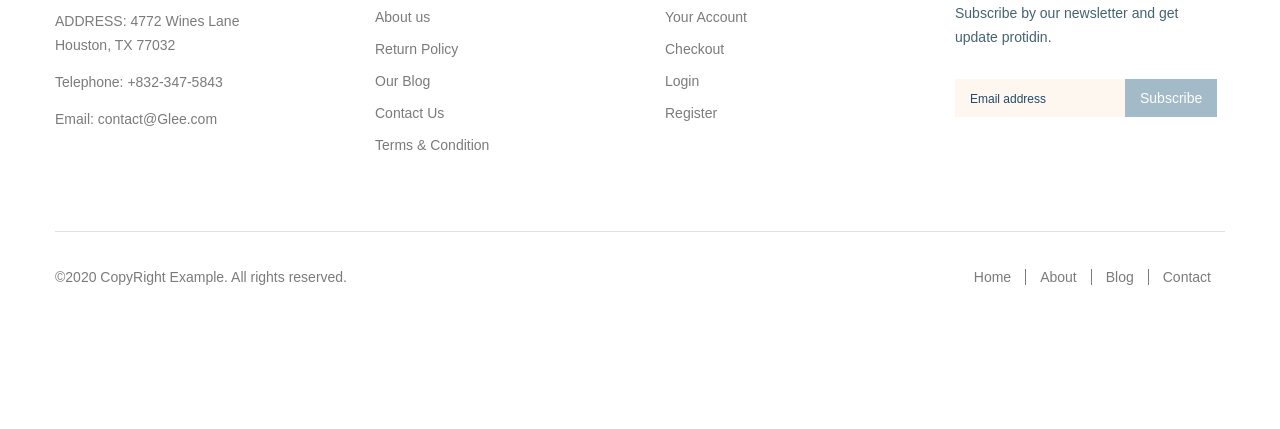
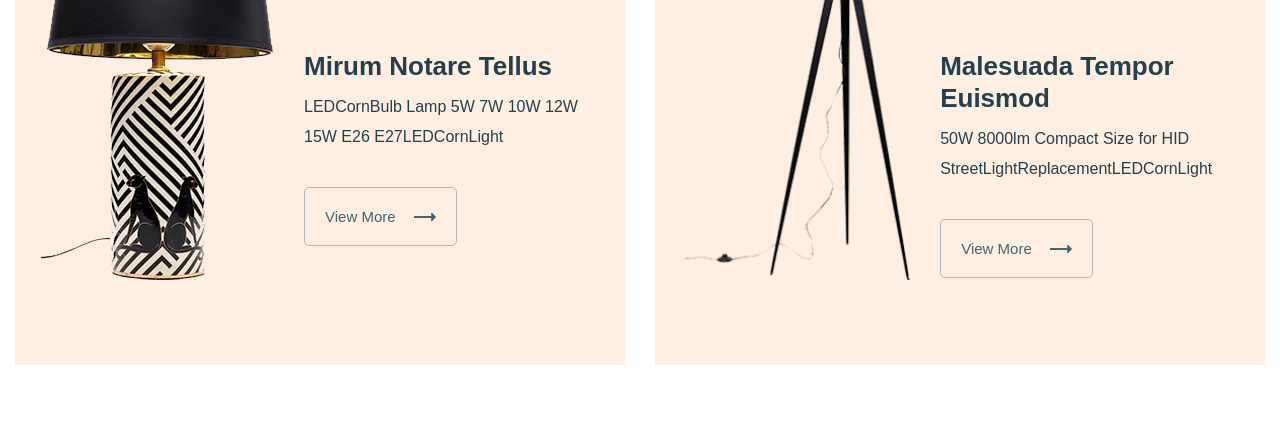
Before and after one commit to MykhailoSerhiichyk/glee-maket, a website: page app/index.html in a window 1280 px wide. Shown: the part 2341-2770 px from the top of the page. Before the commit the page ends 2663 px from the top, so only its background shows below. Drawn offline with Linux system fonts and the light colour scheme; files whose address does not match are found by name.

Commit message:
added lamps section

```diff
--- a/app/index.html
+++ b/app/index.html
@@ -383,6 +383,40 @@
                 </div>
             </div>
         </section>
+        <section class="lamps">
+            <div class="wrapper">
+                <div class="lamps__inner">
+                    <div class="lamps__item lamps__item-first">
+                        <img class="lamps__item-img" src="images/products/lamps-1.png" alt="lamp image">
+                        <div class="lamps__item-box">
+                            <h6 class="lamps__item-title">
+                                Mirum Notare Tellus
+                            </h6>
+                            <p class="lamps__item-text">
+                                LEDCornBulb Lamp 5W 7W 10W 12W 15W E26 E27LEDCornLight
+                            </p>
+                            <a class="lamps__item-link" href="#">
+                                View More
+                            </a>
+                        </div>
+                    </div>
+                    <div class="lamps__item">
+                        <img class="lamps__item-img" src="images/products/lamps-2.png" alt="lamp image">
+                        <div class="lamps__item-box">
+                            <h6 class="lamps__item-title">
+                                Malesuada Tempor Euismod
+                            </h6>
+                            <p class="lamps__item-text">
+                                50W 8000lm Compact Size for HID StreetLightReplacementLEDCornLight
+                            </p>
+                            <a class="lamps__item-link" href="#">
+                                View More
+                            </a>
+                        </div>
+                    </div>
+                </div>
+            </div>
+        </section>
 
 
 
--- a/app/scss/style.scss
+++ b/app/scss/style.scss
@@ -351,7 +351,7 @@
 }
 
 .products {
-    padding: 70px 0 40px;
+    padding: 70px 0 140px;
 
     &__buttons {
         text-align: center;
@@ -455,6 +455,74 @@
     }
 }
 
+.lamps {
+
+    &__inner {
+        display: flex;
+    }
+
+    &__item {
+        max-width: 870px;
+        width: 100%;
+        background-color: #feefe2;
+        display: flex;
+        justify-content: center;
+        padding: 75px 0 85px;
+    }
+
+    &__item-first {
+        margin-right: 30px;
+    }
+
+    &__item-img {
+        margin-top: -175px;
+    }
+
+    &__item-box {
+        max-width: 295px;
+        width: 100%;
+        margin-left: 30px;
+    }
+
+    &__item-title {
+        @extend %dmsans-700;
+        font-size: 26px;
+        line-height: 32px;
+        color: #243f4d;
+        margin-bottom: 10px;
+    }
+
+    &__item-text {
+        color: #243f4d;
+        margin-bottom: 50px;
+    }
+
+    &__item-link {
+        @extend %rubik-500;
+        font-size: 15px;
+        line-height: 12px;
+        border: 1px solid #b3b7b5;
+        border-radius: 5px;
+        color: #436372;
+        padding: 20px 60px 20px 20px;
+        max-width: 180px;
+        width: 100%;
+        position: relative;
+
+        &::before {
+            content: "";
+            position: absolute;
+            width: 22px;
+            height: 9px;
+            background-image: url(../images/icons/arrow-right1.svg);
+            top: 50%;
+            transform: translateY(-50%);
+            right: 20px;
+        }
+    }
+}
+
+
 
 
 
```
Also changed, not shown: app/css/style.min.css, app/images/icons/arrow-right1.svg (added), app/images/products/lamps-1.png (added), app/images/products/lamps-2.png (added).
